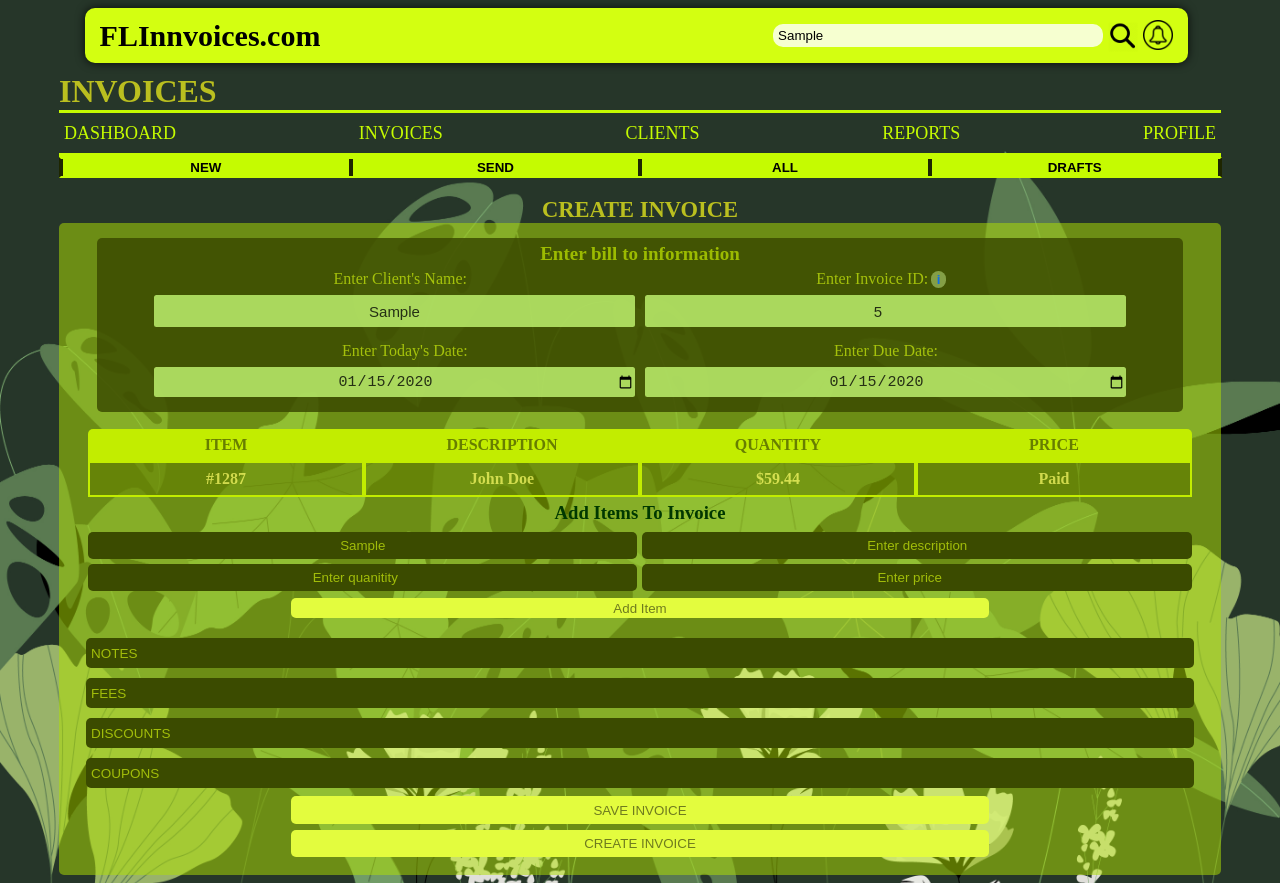
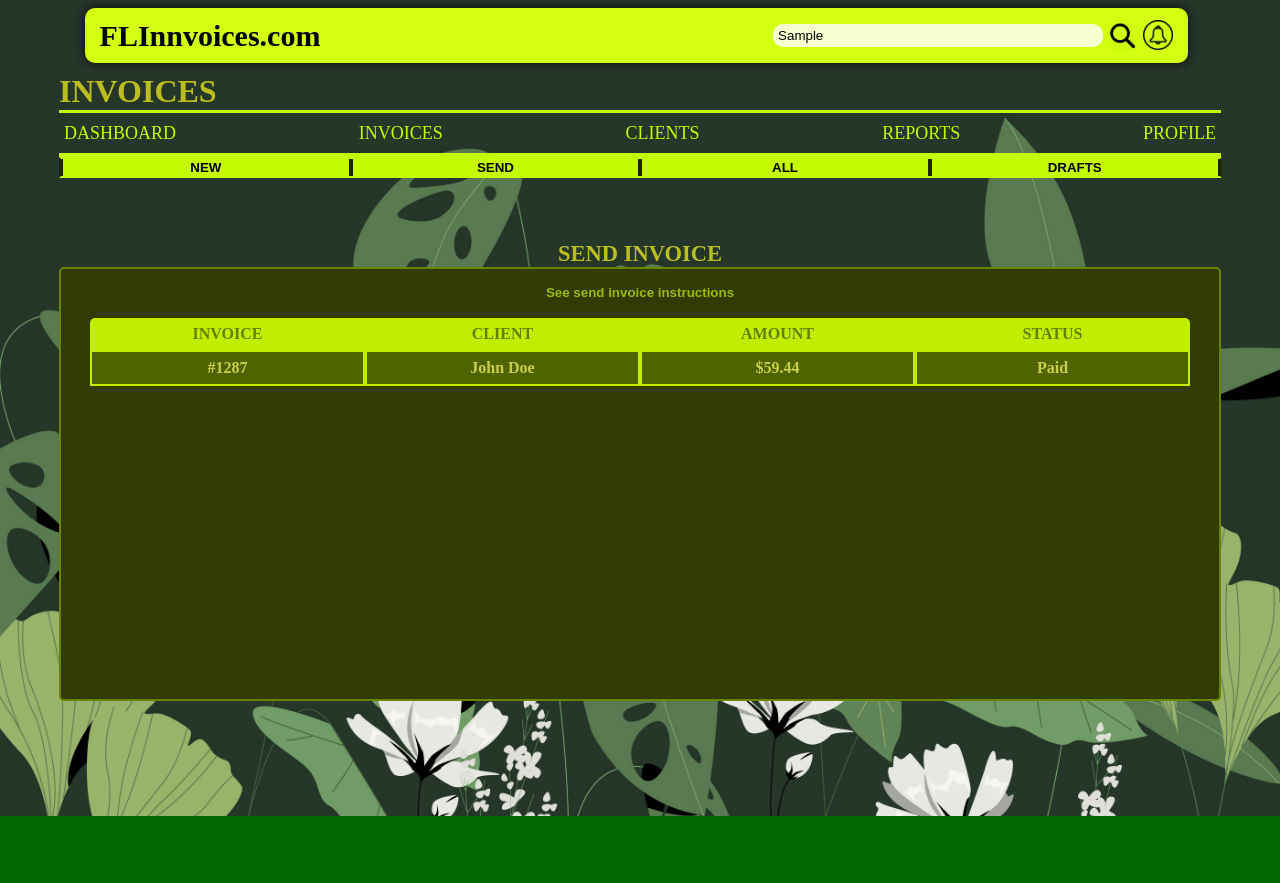
Before and after one commit to javonm63/Portfolio-P2, a React (Vite) app in the folder P2-frontend/: page /fl/invoices in a window 1280 px wide. Both pictures are taken after typing "Sample", "Sample", "5", "2020-01-15", "2020-01-15", "Sample" into the empty fields and a click on the button "SEND". After the commit the page ends 816 px from the top, so only its background shows below. Built offline with nearby package versions, Linux system fonts and the light colour scheme.

Commit message:
frontend update: send invoice page and styles added

```diff
--- a/P2-frontend/src/components/invoiceInfoCard.jsx
+++ b/P2-frontend/src/components/invoiceInfoCard.jsx
@@ -1,9 +1,9 @@
 import '../styles/invoiceInfoCard.css'
-import {showMore} from '../hooks/fi-invoicesHooks.jsx'
+import {showMoreHook} from '../hooks/fi-invoicesHooks.jsx'
 import MoreInfo from '../utils/moreInfo.jsx'
 
 function InvoiceInfoCard() {
-    const moreInfo = showMore()
+    const moreInfo = showMoreHook()
     const setShowMoreInfo = moreInfo.setShowMoreInfo
     const showMoreInfo = moreInfo.showMoreInfo
     const showInfo = () => {
--- a/P2-frontend/src/components/invoicePageMenu.jsx
+++ b/P2-frontend/src/components/invoicePageMenu.jsx
@@ -1,10 +1,13 @@
 import '../styles/invoicePageMenu.css'
 
-function InvPgMenuCard() {
+function InvPgMenuCard({showSend, setShowSend}) {
+    const unshowSend = () => {
+        setShowSend(false)
+    }
     return (
         <div className="invoice-page-menu-cont">
-            <button className='invPage-menu-btns' type='button'>NEW</button>
-            <button className='invPage-menu-btns' type='button'>SEND</button>
+            <button className='invPage-menu-btns' type='button' onClick={unshowSend}>NEW</button>
+            <button className='invPage-menu-btns' type='button' onClick={showSend}>SEND</button>
             <button className='invPage-menu-btns' type='button'>ALL</button>
             <button className='invPage-menu-btns' type='button'>DRAFTS</button>
         </div>
--- /dev/null
+++ b/P2-frontend/src/components/invoicesSubPages.jsx
@@ -0,0 +1,23 @@
+import '../styles/invoicesSubPages.css'
+import TableCard from './tableCard'
+import MoreInfo from '../utils/moreInfo'
+import { showMoreHook } from '../hooks/fi-invoicesHooks'
+
+function InvSubPages({showSend, subPageInfo}) {
+    const moreInfo = showMoreHook()
+    const setShowMore = moreInfo.setShowMoreInfo
+    const showMore = moreInfo.showMoreInfo
+    const showSendInfo = () => {
+        setShowMore(true)
+    }
+
+    return (
+        <div className='inv-sub-page-container' style={{display: showSend ? 'flex' : 'none'}}>
+            <MoreInfo showMore={showMore} setShowMore={setShowMore} MoreInfoTitle={"Sending invoice instructions."} MoreInfoText={"If an invoice is ready to send you can click the 'waiting' status on that invoice then follow the pop instructions."}/>
+            <button className='inv-sub-page-text' type="button" onClick={showSendInfo}>{subPageInfo}</button>
+            <TableCard tableWidth={'95%'} tableID={"send-table-body"} invNumText={'INVOICE'} clientText={'CLIENT'} amountText={'AMOUNT'} statusText={'STATUS'} />
+        </div>
+    )
+}
+
+export default InvSubPages
--- a/P2-frontend/src/hooks/fi-invoicesHooks.jsx
+++ b/P2-frontend/src/hooks/fi-invoicesHooks.jsx
@@ -1,8 +1,13 @@
 import {  useState } from 'react'
 
-function showMore() {
+function showMoreHook() {
     const [showMoreInfo, setShowMoreInfo] = useState(false)
     return {showMoreInfo, setShowMoreInfo}
 }
 
-export {showMore}
+function showSendPage() {
+    const [showSend, setShowSend] = useState(false)
+    return {showSend, setShowSend}
+}
+
+export {showMoreHook, showSendPage}
--- a/P2-frontend/src/pages/fl-invoices.jsx
+++ b/P2-frontend/src/pages/fl-invoices.jsx
@@ -5,6 +5,8 @@ import InvoiceInfoCard from '../components/invoiceInfoCard'
 import TableCard from '../components/tableCard.jsx'
 import '../styles/fl-invoices.css'
 import InvPgMenuCard from "../components/invoicePageMenu.jsx";
+import InvSubPages from "../components/invoicesSubPages.jsx";
+import { showSendPage } from "../hooks/fi-invoicesHooks.jsx";
 
 function FlInvoices() {
     const navbarHook = navbarHooks()
@@ -12,16 +14,25 @@ function FlInvoices() {
     const setShowWebNav = navbarHook.setShowWebNav
     const sideNav = navbarHook.sideNav
     const setSideNav = navbarHook.setSideNav
+
+    const sendpageHook = showSendPage()
+    const showSend = sendpageHook.showSend
+    const setShowSend = sendpageHook.setShowSend
+
+    const showSendPg = () => {
+        setShowSend(true)
+    }
+
     return (
-        <form>
+        <form className="invoice-page-body" style={{height: showSend ? '100vh' : 'fit-content'}}>
             <Searchbar sideNav={sideNav} setSideNav={setSideNav} setShowWebNav={setShowWebNav} />
             <div className="page-title-container">
                 <h1 className="page-titles">INVOICES</h1>
             </div>
             <WebNavbar showWebNav={showWebNav} />
-            <InvPgMenuCard />
-            <h2 className='page-sub-titles'>CREATE INVOICE</h2>
-            <div className="invoice-main-container">
+            <InvPgMenuCard showSend={showSendPg} setShowSend={setShowSend}/>
+            <h2 className='page-sub-titles'style={{visibility: showSend ? 'hidden' : 'visible'}}>CREATE INVOICE</h2>
+            <div className="invoice-main-container" style={{display: showSend ? 'none' : 'flex'}}>
                 <InvoiceInfoCard />
                 <TableCard tableWidth={'95%'} tableID={"item-table-body"} invNumText={'ITEM'} clientText={'DESCRIPTION'} amountText={'QUANTITY'} statusText={'PRICE'}/>
                 <h3 className="page-section-subtitles">Add Items To Invoice</h3>
@@ -41,6 +52,8 @@ function FlInvoices() {
                 <button className="invoices-main-buttons" type='button'>SAVE INVOICE</button>
                 <button className="invoices-main-buttons" type='submit'>CREATE INVOICE</button>
             </div>
+            <h2 className='page-sub-titles' style={{visibility: showSend ? 'visible' : 'hidden'}}>SEND INVOICE</h2>
+            <InvSubPages showSend={showSend} subPageInfo={'See send invoice instructions'}/>
         </form>
     )
 }
--- a/P2-frontend/src/styles/fl-invoices.css
+++ b/P2-frontend/src/styles/fl-invoices.css
@@ -1,3 +1,6 @@
+.invoice-page-body {
+    height: 100vh;
+}
 .invoice-main-container {
     height: fit-content;
     border-radius: 5px;
--- /dev/null
+++ b/P2-frontend/src/styles/invoicesSubPages.css
@@ -0,0 +1,24 @@
+.inv-sub-page-container {
+    height: 50vh;
+    border-radius: 5px;
+    border: 2px solid rgba(140, 175, 0, 0.625);
+    display: flex;
+    flex-direction: column;
+    align-items: center;
+    padding-top: 15px;
+    padding-bottom: 15px;
+    overflow-y: auto;
+    background-color: rgb(48, 60, 1);
+}
+.inv-sub-page-text {
+    margin: 0;
+    font-weight: bold;
+    border: none;
+    background-color: rgba(0, 0, 0, 0);
+    color: rgba(216, 251, 16, 0.65);
+}
+.inv-sub-page-text:hover {
+    cursor: pointer;
+    scale: 1.025;
+    color: yellow;
+}
```
